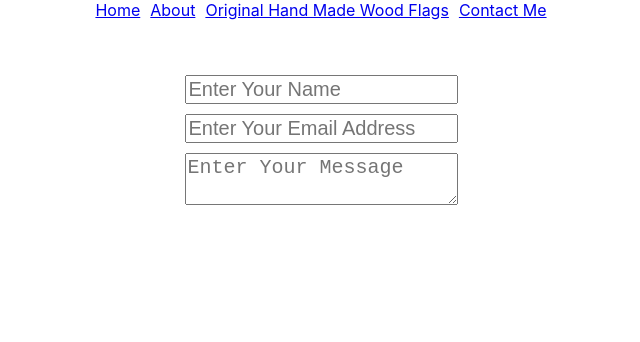
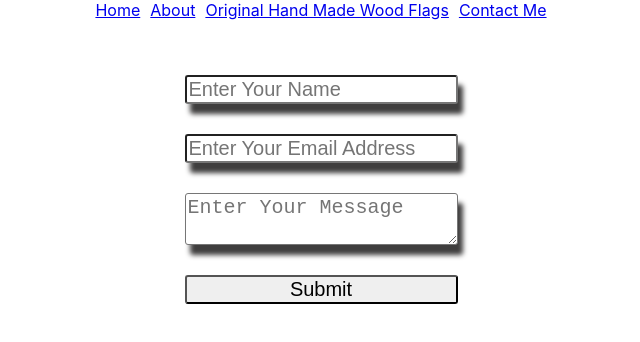
Before and after one commit to TravisExline/Scorched-Wood-Flag, a React (Create React App) app in the folder frontend/: page /contact in a window 1280 px wide. Shown: the top 342 px of the page, without its empty margins (319-959 px from the left). Built offline with nearby package versions, Linux system fonts and the light colour scheme.

Commit message:
submit + more styling

```diff
--- a/frontend/src/containers/ContactContainer.js
+++ b/frontend/src/containers/ContactContainer.js
@@ -11,6 +11,7 @@ class ContactContainer extends React.Component {
                     <input className='name-input' type='text' name='customer-name' placeholder='Enter Your Name'/>
                     <input className='email-input' type='text' name='customer-email' placeholder='Enter Your Email Address' />
                     <textarea className='message-input' type='text' name='customer-message' placeholder='Enter Your Message' />
+                    <input className='submit-contact' type='submit' name='submit' />
                 </form>
             </div>
         )
--- a/frontend/src/style/ContactContainer.css
+++ b/frontend/src/style/ContactContainer.css
@@ -6,23 +6,37 @@
     padding-top: 55px;
     display: grid;
     grid-template-columns: 1fr 1fr 1fr 1fr 1fr;
-    row-gap: 10px;
+    row-gap: 30px;
 }
 
 .name-input {
     display: grid;
     grid-column: 3 / 4;
     font-size: 20px;
+    border-radius: 3px 3px;
+    box-shadow: 5px 10px 5px rgb(63, 62, 62);
 }
 
 .email-input {
     display: grid;
     grid-column: 3 / 4;
     font-size: 20px;
+    border-radius: 3px 3px;
+    box-shadow: 5px 10px 5px rgb(63, 62, 62);
 }
 
 .message-input {
     display: grid;
     grid-column: 3 / 4;
     font-size: 20px;
+    border-radius: 3px 3px;
+    box-shadow: 5px 10px 5px rgb(63, 62, 62);
 }
+
+.submit-contact {
+    display: grid;
+    grid-column: 3 / 4;
+    font-size: 20px;
+    border-radius: 3px 3px;
+
+}
```
